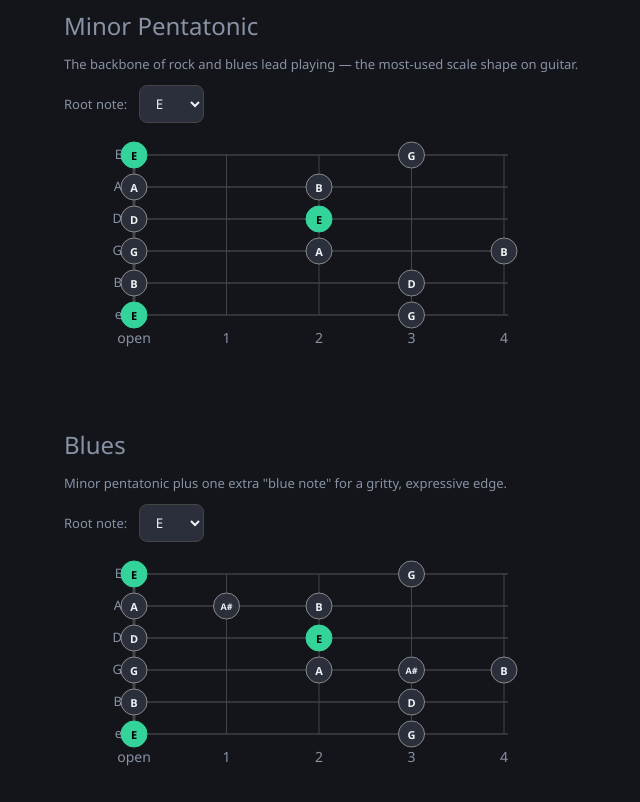
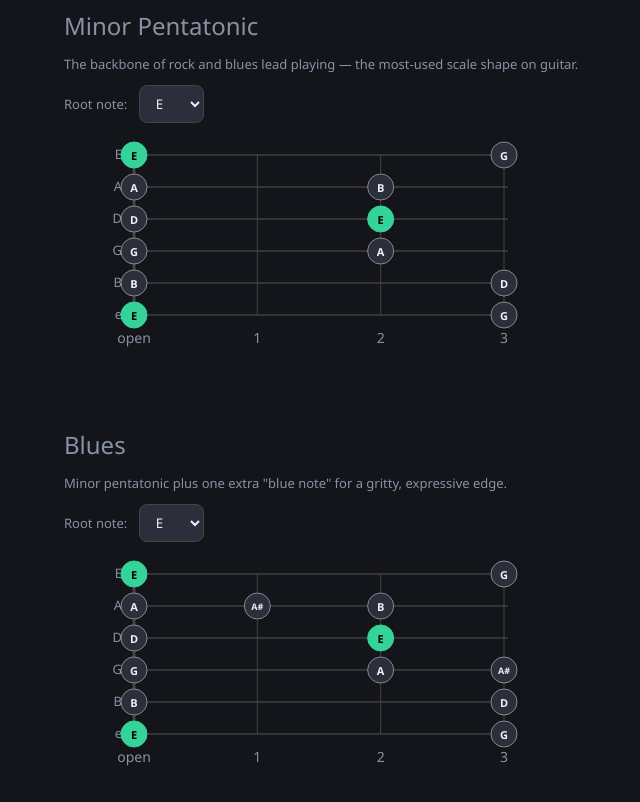
Before and after one commit to callmelazarus/guitar-learning-platform, a React (Vite) app: page /scales in a window 1280 px wide. Shown: the part 1340-2142 px from the top of the page, without its empty margins (150-790 px from the left). Built offline with nearby package versions, Linux system fonts and the light colour scheme.

Commit message:
fix: correct minor pentatonic and blues box shapes to 4-fret window, bump to v0.2.3

```diff
--- a/package.json
+++ b/package.json
@@ -1,7 +1,7 @@
 {
   "name": "guitar-learning-platform",
   "private": true,
-  "version": "0.2.2",
+  "version": "0.2.3",
   "type": "module",
   "scripts": {
     "dev": "vite",
--- a/src/components/ScaleBoxDiagram.jsx
+++ b/src/components/ScaleBoxDiagram.jsx
@@ -2,15 +2,15 @@ import { SCALES } from '../data/scales'
 import { buildScaleBox, rootFret } from '../utils/scaleFrets'
 
 const STRINGS = ['E', 'A', 'D', 'G', 'B', 'e']
-const FRETS = 5
 const W = 440, H = 180
 const padL = 70, padT = 20
 const strH = (H - padT) / 5
-const fretW = (W - padL) / (FRETS - 1)
 
 export default function ScaleBoxDiagram({ scaleId, root }) {
   const scale = SCALES.find(s => s.id === scaleId)
-  const box = buildScaleBox(scale.intervals, root)
+  const frets = scale.frets ?? 5
+  const fretW = (W - padL) / (frets - 1)
+  const box = buildScaleBox(scale.intervals, root, frets)
   const startFret = rootFret(root)
 
   return (
@@ -18,7 +18,7 @@ export default function ScaleBoxDiagram({ scaleId, root }) {
       {STRINGS.map((s, i) => (
         <text key={s} x={padL - 12} y={padT + i * strH + 4} textAnchor="end" fontSize={13} fill="var(--text-muted)">{s}</text>
       ))}
-      {Array.from({ length: FRETS }, (_, i) => (
+      {Array.from({ length: frets }, (_, i) => (
         <text key={i} x={padL + i * fretW} y={H + 28} textAnchor="middle" fontSize={14} fill="var(--text-muted)">
           {startFret + i === 0 ? 'open' : startFret + i}
         </text>
@@ -26,7 +26,7 @@ export default function ScaleBoxDiagram({ scaleId, root }) {
       {STRINGS.map((_, i) => (
         <line key={i} x1={padL} y1={padT + i * strH} x2={W + 4} y2={padT + i * strH} stroke="#555" strokeWidth={1} />
       ))}
-      {Array.from({ length: FRETS }, (_, i) => (
+      {Array.from({ length: frets }, (_, i) => (
         <line
           key={i}
           x1={padL + i * fretW}
--- a/src/data/scales.js
+++ b/src/data/scales.js
@@ -21,12 +21,14 @@ export const SCALES = [
     id: 'minor-pentatonic',
     label: 'Minor Pentatonic',
     intervals: [0, 3, 5, 7, 10],
+    frets: 4,
     blurb: 'The backbone of rock and blues lead playing — the most-used scale shape on guitar.',
   },
   {
     id: 'blues',
     label: 'Blues',
     intervals: [0, 3, 5, 6, 7, 10],
+    frets: 4,
     blurb: 'Minor pentatonic plus one extra "blue note" for a gritty, expressive edge.',
   },
 ]
--- a/src/utils/scaleFrets.js
+++ b/src/utils/scaleFrets.js
@@ -2,8 +2,6 @@ export const NOTE_NAMES = ['C', 'C#', 'D', 'D#', 'E', 'F', 'F#', 'G', 'G#', 'A',
 
 // Standard tuning, low E to high e
 const OPEN_STRING_PITCHES = [4, 9, 2, 7, 11, 4]
-
-const FRETS = 5
 
 export function pitchClass(note) {
   return NOTE_NAMES.indexOf(note)
@@ -13,14 +11,14 @@ export function rootFret(root) {
   return ((pitchClass(root) - pitchClass('E')) % 12 + 12) % 12
 }
 
-export function buildScaleBox(intervals, root) {
+export function buildScaleBox(intervals, root, frets = 5) {
   const rootPc = pitchClass(root)
   const scaleSet = new Set(intervals.map(iv => (rootPc + iv) % 12))
   const startFret = rootFret(root)
 
   return OPEN_STRING_PITCHES.map(openPitch => {
     const dots = []
-    for (let fret = 0; fret < FRETS; fret++) {
+    for (let fret = 0; fret < frets; fret++) {
       const pitch = (openPitch + startFret + fret) % 12
       if (scaleSet.has(pitch)) {
         dots.push({ fret, isRoot: pitch === rootPc, note: NOTE_NAMES[pitch] })
```
